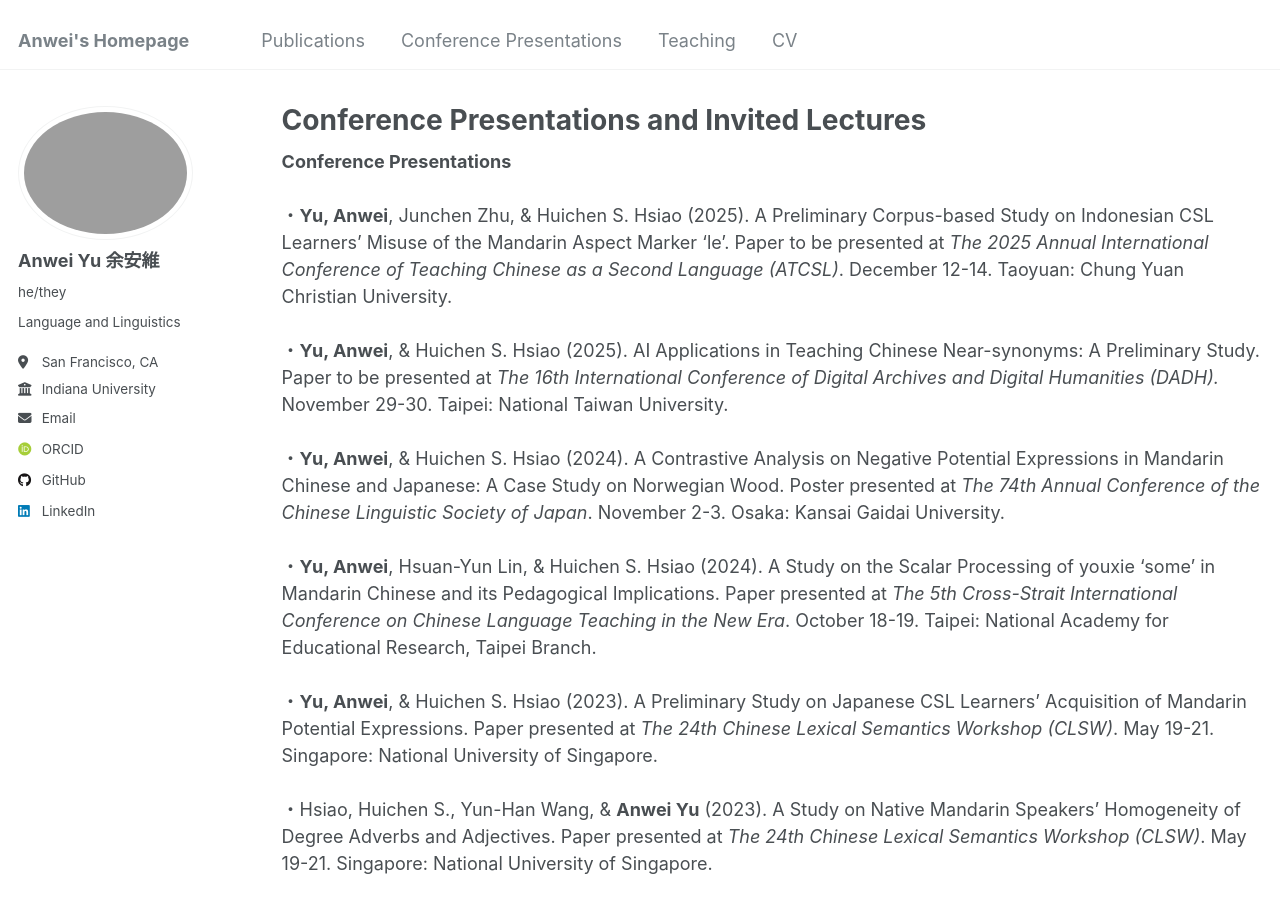
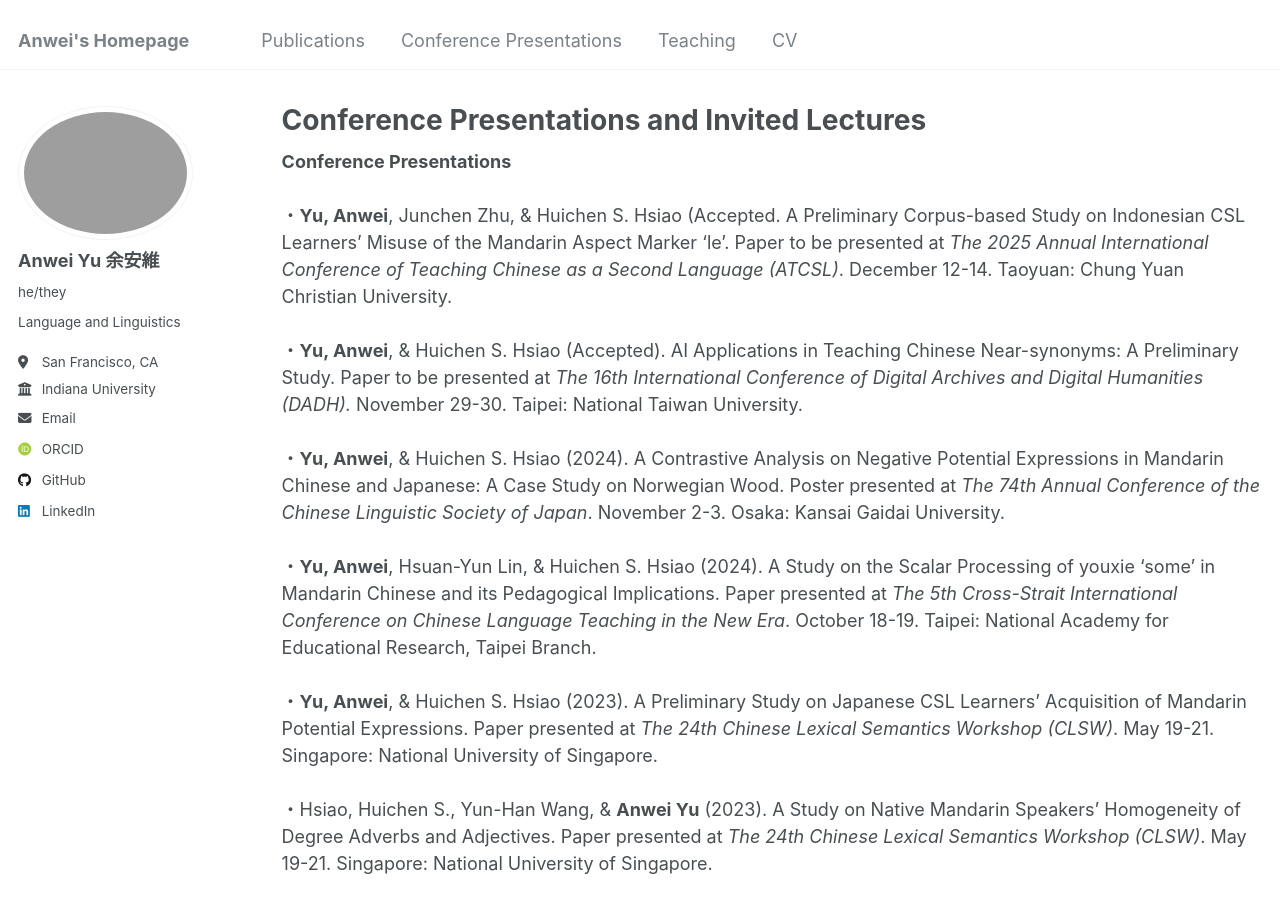
Before and after one commit to anweiyu/anweiyu.github.io, a Jekyll site: the page built from _pages/talks.html, in a window 1280 px wide and 900 px high. Built offline with Jekyll 4.4.1, drawn with Linux system fonts in a browser that asks for light colours; some web fonts are replaced.

Commit message:
Update talks.html

```diff
--- a/_pages/talks.html
+++ b/_pages/talks.html
@@ -6,8 +6,8 @@ author_profile: true
 ---
 
 <strong>Conference Presentations</strong><br><br>
-・<strong>Yu, Anwei</strong>, Junchen Zhu, & Huichen S. Hsiao (2025). A Preliminary Corpus-based Study on Indonesian CSL Learners’ Misuse of the Mandarin Aspect Marker ‘le’. Paper to be presented at <em>The 2025 Annual International Conference of Teaching Chinese as a Second Language (ATCSL)</em>. December 12-14. Taoyuan: Chung Yuan Christian University.<br><br>
-・<strong>Yu, Anwei</strong>, & Huichen S. Hsiao (2025). AI Applications in Teaching Chinese Near-synonyms: A Preliminary Study. Paper to be presented at <em>The 16th International Conference of Digital Archives and Digital Humanities (DADH).</em> November 29-30. Taipei: National Taiwan University.<br><br>
+・<strong>Yu, Anwei</strong>, Junchen Zhu, & Huichen S. Hsiao (Accepted. A Preliminary Corpus-based Study on Indonesian CSL Learners’ Misuse of the Mandarin Aspect Marker ‘le’. Paper to be presented at <em>The 2025 Annual International Conference of Teaching Chinese as a Second Language (ATCSL)</em>. December 12-14. Taoyuan: Chung Yuan Christian University.<br><br>
+・<strong>Yu, Anwei</strong>, & Huichen S. Hsiao (Accepted). AI Applications in Teaching Chinese Near-synonyms: A Preliminary Study. Paper to be presented at <em>The 16th International Conference of Digital Archives and Digital Humanities (DADH).</em> November 29-30. Taipei: National Taiwan University.<br><br>
 ・<strong>Yu, Anwei</strong>, & Huichen S. Hsiao (2024). A Contrastive Analysis on Negative Potential Expressions in Mandarin Chinese and Japanese: A Case Study on Norwegian Wood. Poster presented at <em>The 74th Annual Conference of the Chinese Linguistic Society of Japan</em>. November 2-3. Osaka: Kansai Gaidai University.<br><br>
 ・<strong>Yu, Anwei</strong>, Hsuan-Yun Lin, & Huichen S. Hsiao (2024). A Study on the Scalar Processing of youxie ‘some’ in Mandarin Chinese and its Pedagogical Implications. Paper presented at <em>The 5th Cross-Strait International Conference on Chinese Language Teaching in the New Era</em>. October 18-19. Taipei: National Academy for Educational Research, Taipei Branch.<br><br>
 ・<strong>Yu, Anwei</strong>, & Huichen S. Hsiao (2023). A Preliminary Study on Japanese CSL Learners’ Acquisition of Mandarin Potential Expressions. Paper presented at <em>The 24th Chinese Lexical Semantics Workshop (CLSW)</em>. May 19-21. Singapore: National University of Singapore.<br><br>
```
